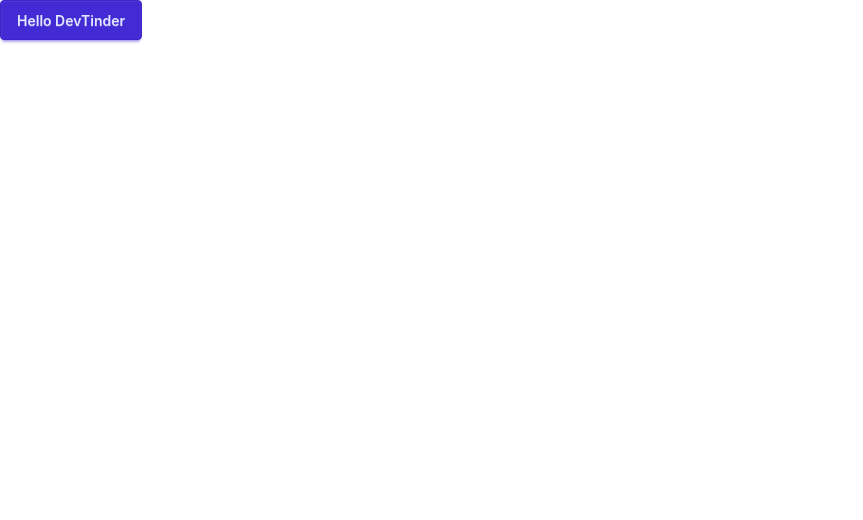
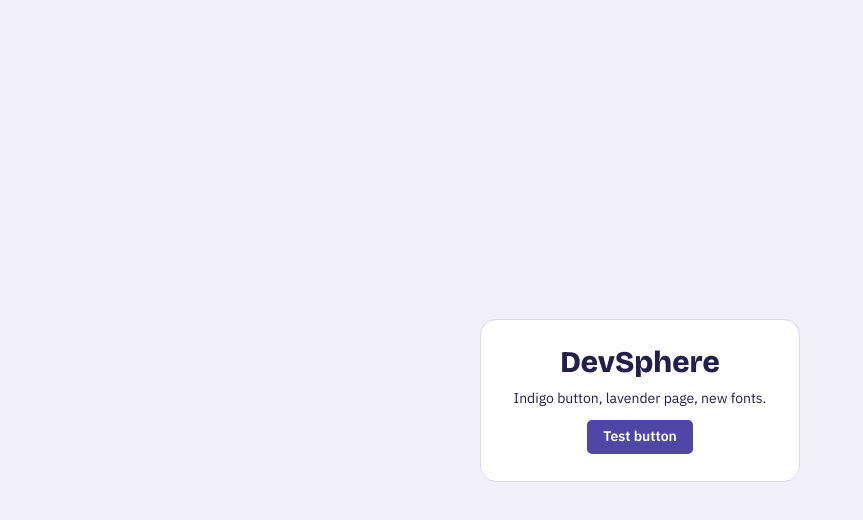
Before and after one commit to Rohitnagote/DevSphere, a React (Vite) app in the folder frontend/: page / in a window 1280 px wide. Shown: the top 520 px of the page, without its empty margins (0-863 px from the left). Built offline with nearby package versions, Linux system fonts and the light colour scheme.

Commit message:
set the color theme

```diff
--- a/frontend/index.html
+++ b/frontend/index.html
@@ -4,7 +4,10 @@
     <meta charset="UTF-8" />
     <link rel="icon" type="image/svg+xml" href="/favicon.svg" />
     <meta name="viewport" content="width=device-width, initial-scale=1.0" />
-    <title>devsphere-web</title>
+    <link rel="preconnect" href="https://fonts.googleapis.com">
+    <link rel="preconnect" href="https://fonts.gstatic.com" crossorigin>
+    <link href="https://fonts.googleapis.com/css2?family=Bricolage+Grotesque:opsz,wght@12..96,600;12..96,800&family=IBM+Plex+Sans:wght@400;500;600&display=swap" rel="stylesheet">
+    <title>DevSphere</title>
   </head>
   <body>
     <div id="root"></div>
--- a/frontend/src/App.jsx
+++ b/frontend/src/App.jsx
@@ -1,7 +1,13 @@
 function App() {
   return (
-    <div>
-      <button className="btn btn-primary">Hello DevTinder</button>
+    <div className="min-h-screen bg-base-200 flex justify-center items-center">
+      <div className="card bg-base-100 border border-base-300 w-80">
+        <div className="card-body items-center text-center">
+          <h1 className="font-display text-3xl font-extrabold">DevSphere</h1>
+          <p>Indigo button, lavender page, new fonts.</p>
+          <button className="btn btn-primary">Test button</button>
+        </div>
+      </div>
     </div>
   );
 }
--- a/frontend/src/index.css
+++ b/frontend/src/index.css
@@ -1,2 +1,41 @@
 @import "tailwindcss";
-@plugin "daisyui";
+@plugin "daisyui" {
+  themes: false;
+}
+
+@plugin "daisyui/theme" {
+  name: "devsphere";
+  default: true;
+  color-scheme: light;
+
+  --color-base-100: #ffffff;
+  --color-base-200: #f1f0f9;
+  --color-base-300: #dad7ee;
+  --color-base-content: #231f4d;
+
+  --color-primary: #4f46a5;
+  --color-primary-content: #ffffff;
+
+  --color-neutral: #231f4d;
+  --color-neutral-content: #ffffff;
+
+  --radius-box: 1rem;
+  --radius-field: 0.5rem;
+  --radius-selector: 0.5rem;
+}
+
+@theme {
+  --font-sans: "IBM Plex Sans", system-ui, sans-serif;
+  --font-display: "Bricolage Grotesque", Georgia, sans-serif;
+}
+
+.btn:active {
+  transform: scale(0.98);
+}
+
+@media (prefers-reduced-motion: reduce) {
+  * {
+    transition-duration: 0.01ms !important;
+    animation-duration: 0.01ms !important;
+  }
+}
```
Also changed, not shown: 1 other file (tests, documents, lock files or other folders).
